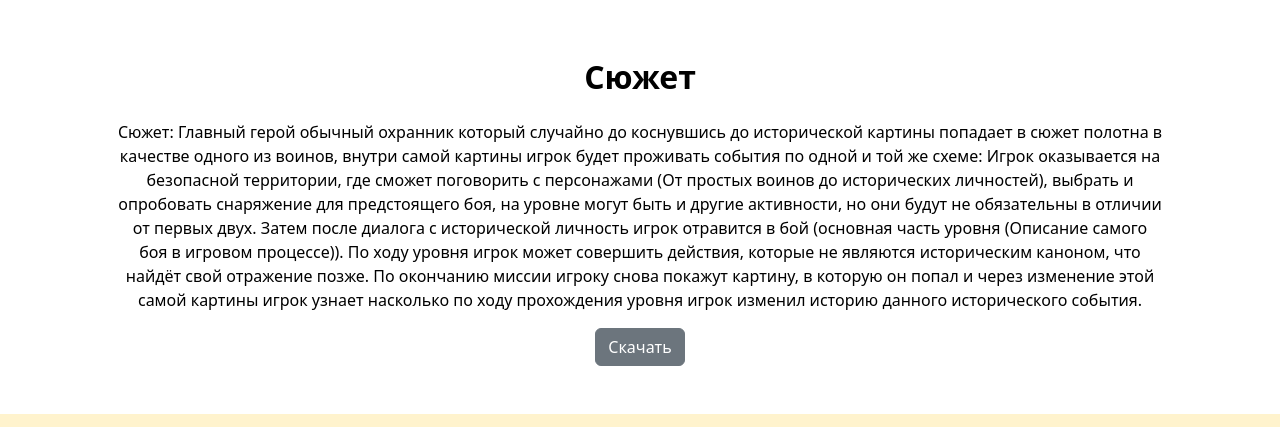
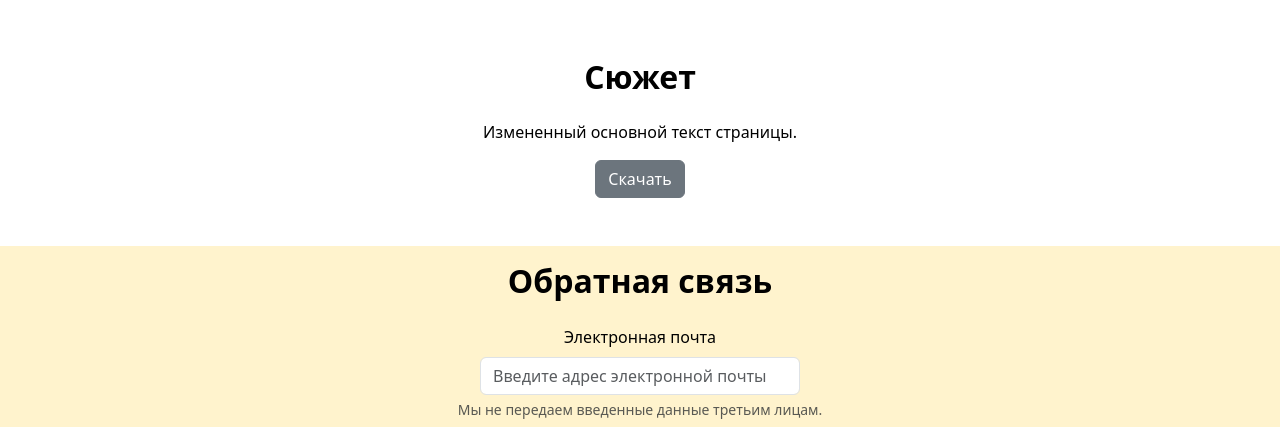
Before and after one commit to TimoshkovaYulia/new_project_Timoshkova, a plain HTML site: page index.html in a window 1280 px wide. Shown: the part 366-793 px from the top of the page. Drawn offline with nearby package versions, Linux system fonts and the light colour scheme.

Commit message:
изменила основной текст страницы

```diff
--- a/index.html
+++ b/index.html
@@ -55,14 +55,7 @@
                         <div class="headline w-25 mx-auto my-4"></div>
                     </div>
                     <div class="text-center">
-                        <p>Сюжет: Главный герой обычный охранник который случайно до коснувшись до исторической картины попадает в сюжет полотна в качестве одного из воинов, внутри самой картины игрок будет проживать события по одной и той же схеме:
-                            Игрок оказывается на безопасной территории, где сможет поговорить с персонажами (От простых воинов до исторических личностей), выбрать и опробовать снаряжение для предстоящего боя, на уровне могут быть и другие активности, но они будут не обязательны в отличии от первых двух.
-
-                            Затем после диалога с исторической личность игрок отравится в бой (основная часть уровня (Описание самого боя в игровом процессе)). По ходу уровня игрок может совершить действия, которые не являются историческим каноном, что найдёт свой отражение позже.
-
-
-                            По окончанию миссии игроку снова покажут картину, в которую он попал и через изменение этой самой картины игрок узнает насколько по ходу прохождения уровня игрок изменил историю данного исторического события.
-                            </p>
+                        <p>Измененный основной текст страницы.</p>
                     </div>
                     <div class="text-center">
                         <button type="button" class="btn btn-secondary">Скачать</button>
```
